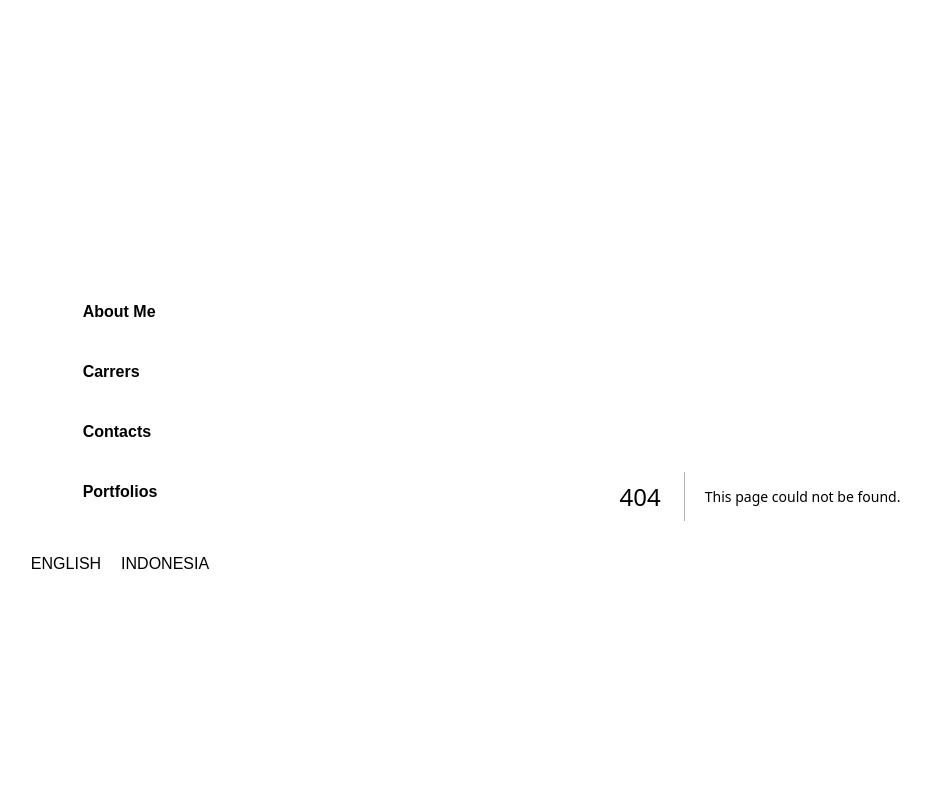
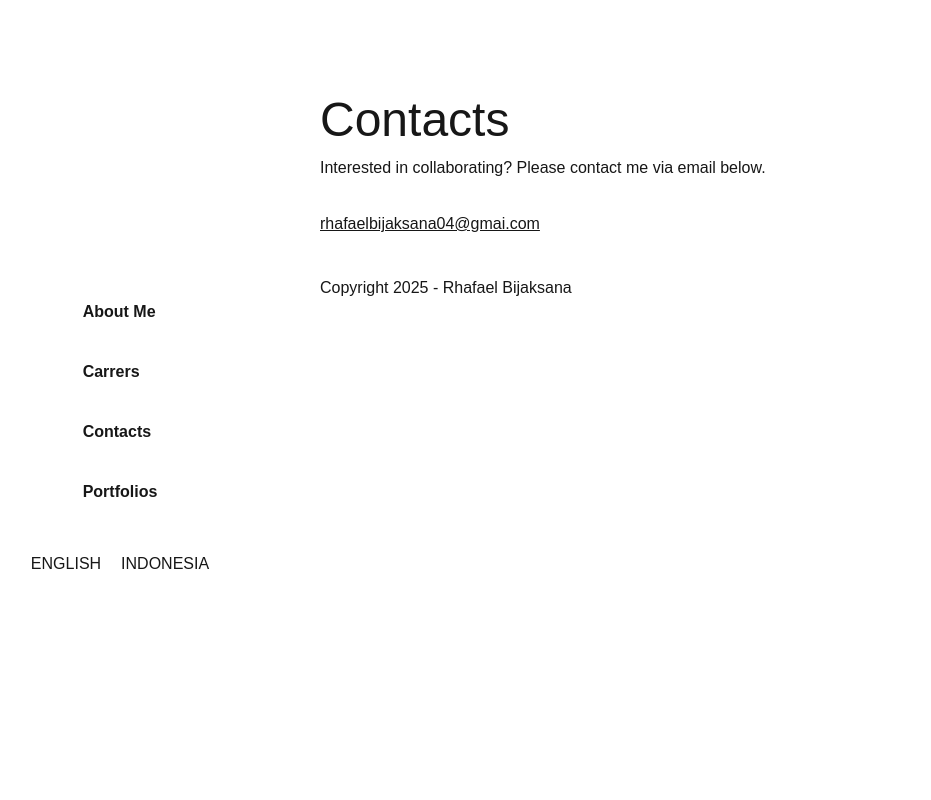
Before and after one commit to ElbiGans04/new-portfolio3, a Next.js app: page /contacts in a window 1280 px wide. Before the commit this address had no page. Shown: the top 800 px of the page, without its empty margins (40-971 px from the left). Built offline with nearby package versions, Linux system fonts and the light colour scheme.

Commit message:
feat: membuat halaman kontak

```diff
--- /dev/null
+++ b/app/contacts/page.tsx
@@ -0,0 +1,20 @@
+import { Metadata } from "next";
+
+export const metadata: Metadata = {
+  title: "Contacts | Rhafael Bijaksana",
+};
+
+export default async function ContactsPage() {
+
+  return (
+    <>
+      <div className="flex flex-col gap-3">
+        <h1 className="text-5xl">Contacts</h1>
+        <p>Interested in collaborating? Please contact me via email below.</p>
+      </div>
+      <div className="mt-8 gap-16 flex flex-col">
+        <a className="underline hover:no-underline" href="mailto:rhafaelbijaksana04@gmail.com" target="_blank">rhafaelbijaksana04@gmai.com</a>
+      </div>
+    </>
+  );
+}
```
